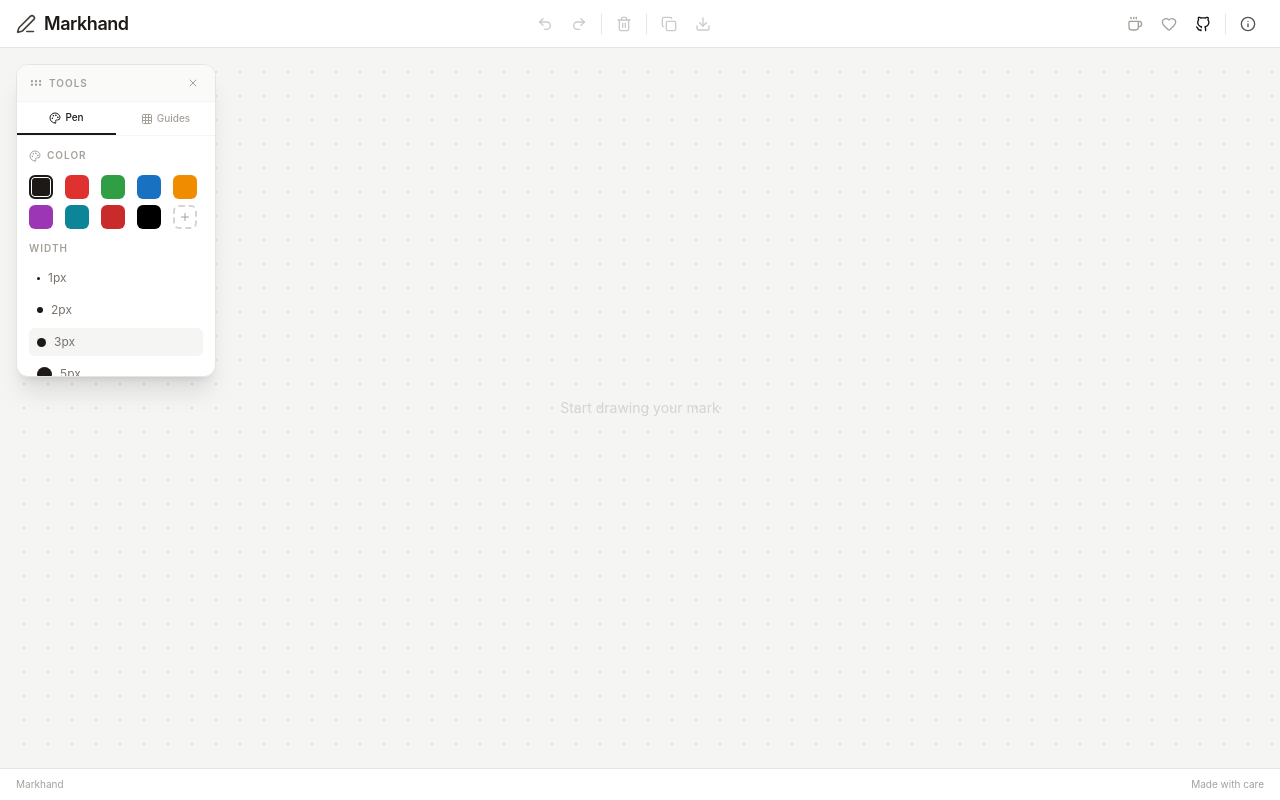
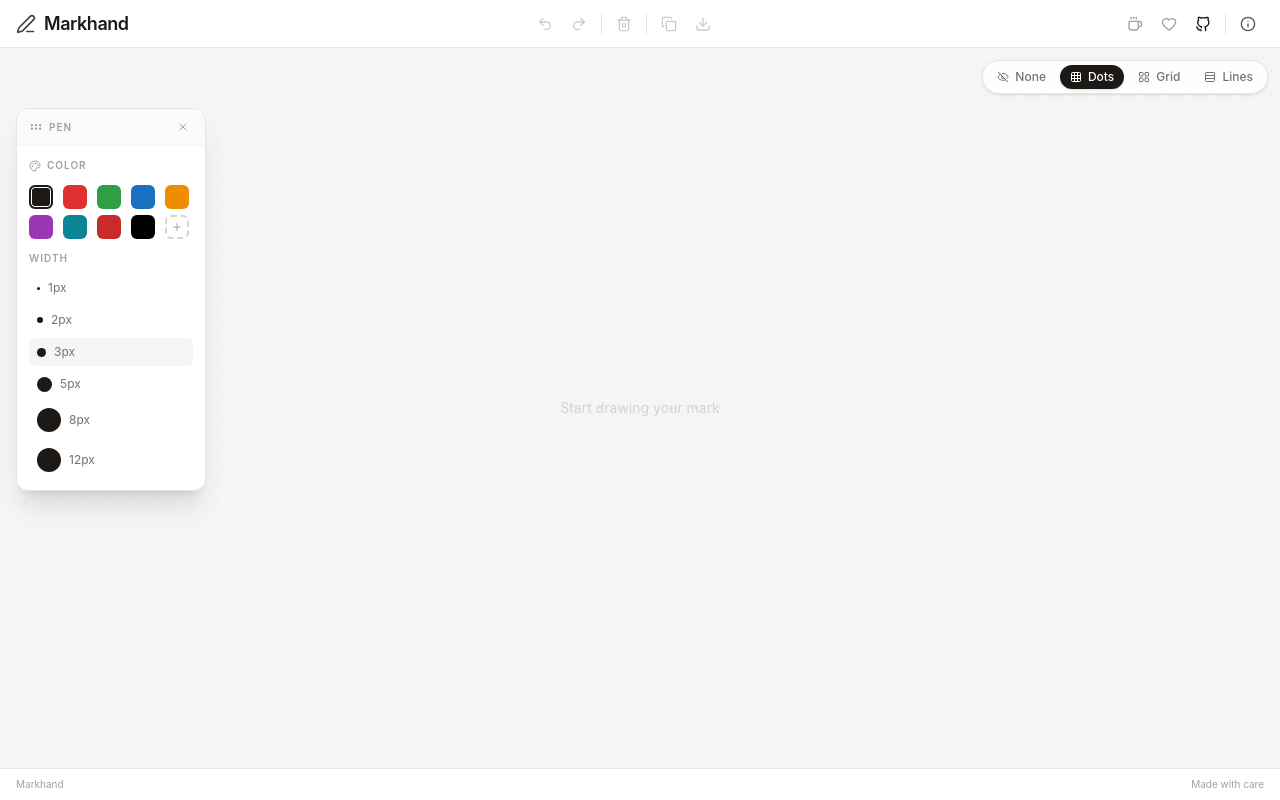
Before and after one commit to bilalmlkdev/markhand, a React (Vite) app: page / in a window 1280 px wide. Built offline with nearby package versions, Linux system fonts and the light colour scheme.

Commit message:
feat: move guide toggle to pill buttons on canvas, floating panel pen-only

```diff
--- a/src/App.tsx
+++ b/src/App.tsx
@@ -2,6 +2,7 @@
 import { Header } from './components/layout/Header';
 import { DrawingCanvas } from './components/canvas/DrawingCanvas';
 import { FloatingPanel } from './components/layout/FloatingPanel';
+import { GuidePills } from './components/canvas/GuidePills';
 import { Footer } from './components/layout/Footer';
 import { useDraw } from './hooks/useDraw';
 import type { GuideType } from './types';
@@ -15,7 +16,8 @@
       <Header drawHook={drawHook} />
       <div className="flex-1 relative overflow-hidden">
         <DrawingCanvas drawHook={drawHook} guideType={guideType} />
-        <FloatingPanel drawHook={drawHook} guideType={guideType} onGuideChange={setGuideType} />
+        <GuidePills activeGuide={guideType} onChange={setGuideType} />
+        <FloatingPanel drawHook={drawHook} />
       </div>
       <Footer />
     </div>
--- /dev/null
+++ b/src/components/canvas/GuidePills.tsx
@@ -0,0 +1,36 @@
+import { Grid3X3, LayoutGrid, Rows3, EyeOff } from 'lucide-react';
+import type { GuideType } from '../../types';
+
+interface GuidePillsProps {
+  activeGuide: GuideType;
+  onChange: (guide: GuideType) => void;
+}
+
+const guides: { type: GuideType; label: string; icon: React.ReactNode }[] = [
+  { type: 'none', label: 'None', icon: <EyeOff className="w-3 h-3" /> },
+  { type: 'dots', label: 'Dots', icon: <Grid3X3 className="w-3 h-3" /> },
+  { type: 'grid', label: 'Grid', icon: <LayoutGrid className="w-3 h-3" /> },
+  { type: 'lines', label: 'Lines', icon: <Rows3 className="w-3 h-3" /> },
+];
+
+export function GuidePills({ activeGuide, onChange }: GuidePillsProps) {
+  return (
+    <div className="absolute top-3 right-3 z-30 flex gap-1 bg-white/90 backdrop-blur-sm rounded-full px-1 py-1 border border-stone-200 shadow-sm">
+      {guides.map(guide => (
+        <button
+          key={guide.type}
+          onClick={() => onChange(guide.type)}
+          title={guide.label}
+          className={`flex items-center gap-1.5 px-2.5 py-1 rounded-full text-xs font-medium transition-all cursor-pointer ${
+            activeGuide === guide.type
+              ? 'bg-stone-900 text-white shadow-sm'
+              : 'text-stone-500 hover:text-stone-700 hover:bg-stone-100'
+          }`}
+        >
+          {guide.icon}
+          <span className="hidden sm:inline">{guide.label}</span>
+        </button>
+      ))}
+    </div>
+  );
+}
--- a/src/components/layout/FloatingPanel.tsx
+++ b/src/components/layout/FloatingPanel.tsx
@@ -1,20 +1,15 @@
 import { useState } from 'react';
-import { X, GripHorizontal, Palette, Grid3X3 } from 'lucide-react';
+import { X, GripHorizontal, Palette } from 'lucide-react';
 import { PenControls } from '../controls/PenControls';
-import { GuideOverlay } from '../canvas/GuideOverlay';
 import type { UseDrawReturn } from '../../hooks/useDraw';
-import type { GuideType } from '../../types';
 
 interface FloatingPanelProps {
   drawHook: UseDrawReturn;
-  guideType: GuideType;
-  onGuideChange: (guide: GuideType) => void;
 }
 
-export function FloatingPanel({ drawHook, guideType, onGuideChange }: FloatingPanelProps) {
+export function FloatingPanel({ drawHook }: FloatingPanelProps) {
   const [collapsed, setCollapsed] = useState(false);
-  const [activeTab, setActiveTab] = useState<'pen' | 'guides'>('pen');
-  const [position, setPosition] = useState({ x: 16, y: 16 });
+  const [position, setPosition] = useState({ x: 16, y: 60 });
   const [dragging, setDragging] = useState(false);
   const [dragStart, setDragStart] = useState({ x: 0, y: 0 });
 
@@ -41,7 +36,7 @@
         <button
           onClick={() => setCollapsed(false)}
           className="w-9 h-9 bg-white rounded-full shadow-lg border border-stone-200 flex items-center justify-center hover:bg-stone-50 transition-colors cursor-pointer"
-          title="Open tools"
+          title="Open pen settings"
         >
           <Palette className="w-4 h-4 text-stone-600" />
         </button>
@@ -51,7 +46,7 @@
 
   return (
     <div
-      className="absolute z-40 bg-white rounded-xl shadow-xl border border-stone-200 overflow-hidden w-[200px] select-none"
+      className="absolute z-40 bg-white rounded-xl shadow-xl border border-stone-200 overflow-hidden w-[190px] select-none"
       style={{ left: position.x, top: position.y }}
       onMouseMove={handleDrag}
       onMouseUp={handleDragEnd}
@@ -65,7 +60,7 @@
         <div className="flex items-center gap-1.5">
           <GripHorizontal className="w-3.5 h-3.5 text-stone-400" />
           <span className="text-[10px] font-semibold text-stone-400 uppercase tracking-widest">
-            Tools
+            Pen
           </span>
         </div>
         <button
@@ -79,35 +74,7 @@
         </button>
       </div>
 
-      {/* Tabs */}
-      <div className="flex border-b border-stone-100">
-        {(
-          [
-            { id: 'pen', label: 'Pen', icon: <Palette className="w-3 h-3" /> },
-            { id: 'guides', label: 'Guides', icon: <Grid3X3 className="w-3 h-3" /> },
-          ] as const
-        ).map(tab => (
-          <button
-            key={tab.id}
-            onClick={e => {
-              e.stopPropagation();
-              setActiveTab(tab.id);
-            }}
-            className={`flex-1 flex items-center justify-center gap-1 py-2 text-[10px] font-medium transition-colors cursor-pointer ${
-              activeTab === tab.id
-                ? 'bg-white text-stone-900 border-b-2 border-stone-900'
-                : 'text-stone-400 hover:text-stone-600 hover:bg-stone-50'
-            }`}
-          >
-            {tab.icon}
-            {tab.label}
-          </button>
-        ))}
-      </div>
-
       {/* Content */}
-      <div className="max-h-[240px] overflow-y-auto">
-        {activeTab === 'pen' && (
       <div className="p-3">
         <PenControls
           activeColor={currentColor}
@@ -116,14 +83,6 @@
           onWidthChange={setCurrentWidth}
         />
       </div>
-        )}
-
-        {activeTab === 'guides' && (
-          <div className="p-3">
-            <GuideOverlay activeGuide={guideType} onChange={onGuideChange} />
-          </div>
-        )}
-      </div>
     </div>
   );
 }
```
Lines whose indentation alone changed are shown as unchanged.
